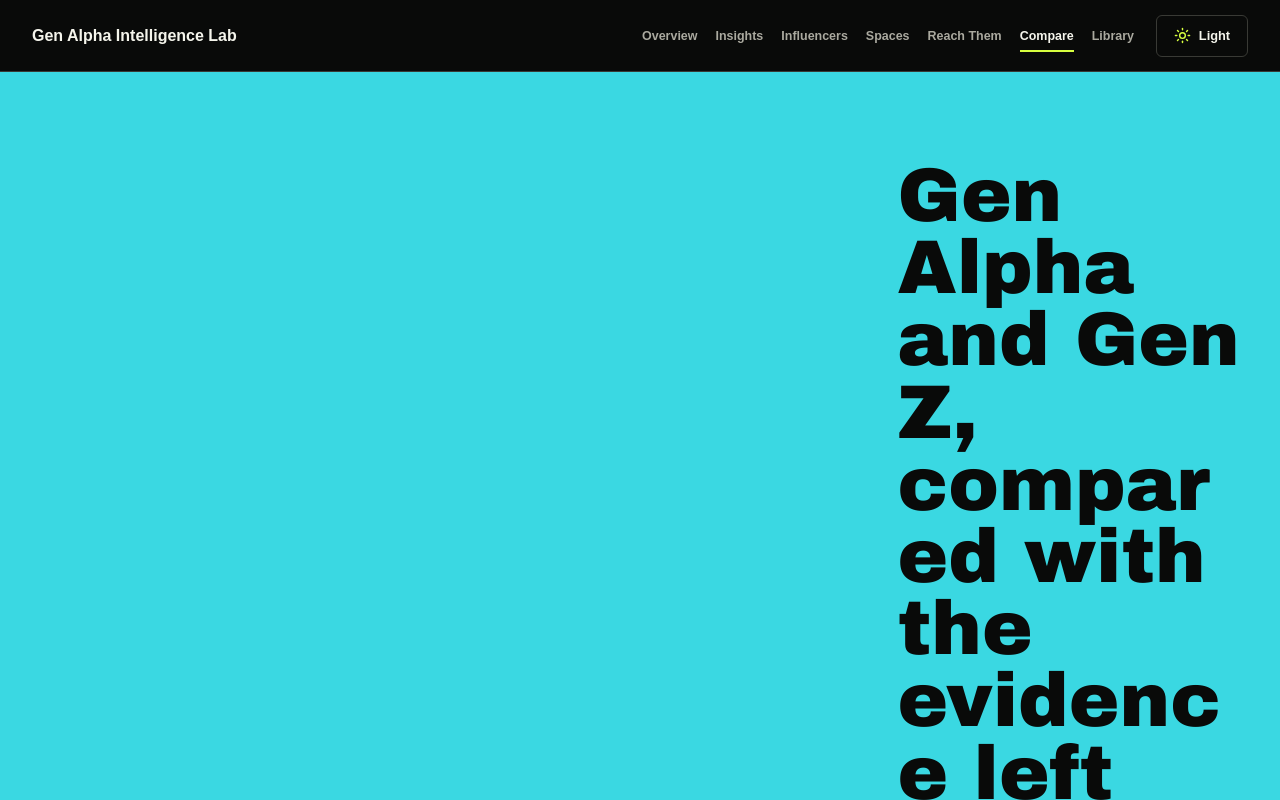
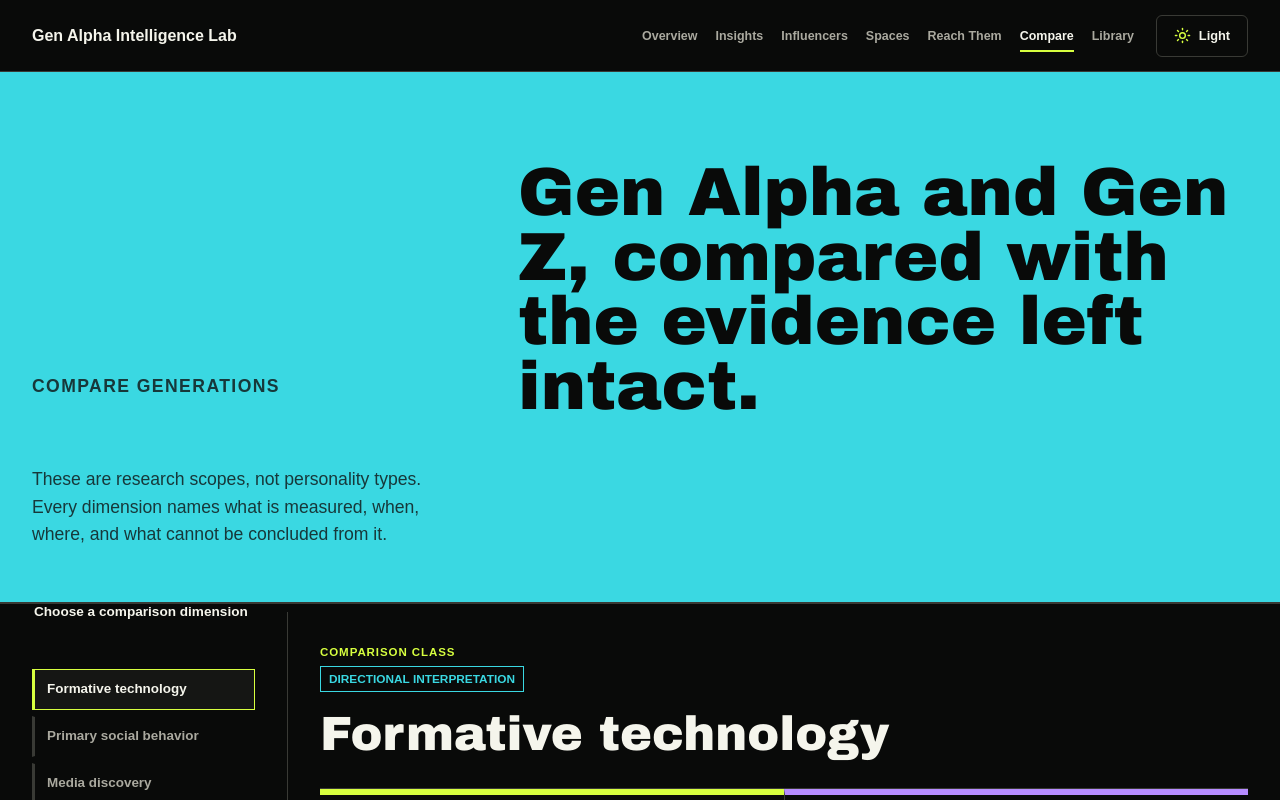
Before and after one commit to jgerms20/AgencyThings, a Next.js app in the folder apps/gen-alpha-lab/: page /compare in a window 1280 px wide. Shown: the top 800 px of the page. Built offline with nearby package versions, Linux system fonts and the light colour scheme.

Commit message:
Record Gen Alpha browser QA and polish

```diff
--- a/apps/gen-alpha-lab/src/app/globals.css
+++ b/apps/gen-alpha-lab/src/app/globals.css
@@ -746,7 +746,12 @@ iframe { display: block; max-width: 100%; }
 .finding-detail-page[class*="accent-"] .topic-lead { border-top: 8px solid var(--detail-accent); }
 .finding-detail-page[class*="accent-"] .detail-eyebrow { color: var(--detail-accent); }
 
-.compare-opening { background: var(--cyan); color: #090a09; }
+.compare-opening {
+  grid-template-columns: minmax(0, .75fr) minmax(560px, 1.25fr);
+  background: var(--cyan);
+  color: #090a09;
+}
+.compare-opening h1 { font-size: 4.25rem; }
 .compare-opening > p { color: #17383a; }
 .compare-page .comparison-workspace,
 .compare-page .comparison-result,
--- a/apps/gen-alpha-lab/src/components/LabWorkspace.tsx
+++ b/apps/gen-alpha-lab/src/components/LabWorkspace.tsx
@@ -23,7 +23,7 @@ export default function LabWorkspace({ initialRecords }: LabWorkspaceProps) {
       <InsightTabs />
 
       <section className="people-preview" aria-labelledby="people-preview-heading">
-        <div className="section-line"><h2 id="people-preview-heading">Who shapes the culture</h2><Link className="text-link" href="/influencers">See all 30 influencers <ArrowUpRight aria-hidden="true" size={17} /></Link></div>
+        <div className="section-line"><h2 id="people-preview-heading">Who shapes the culture</h2><Link className="text-link" href="/influencers">See all 42 culture shapers <ArrowUpRight aria-hidden="true" size={17} /></Link></div>
         <div className="portrait-strip portrait-strip-five">
           {featuredInfluencers.map((influencer) => (
             <Link href={`/influencers/${influencer.id}`} key={influencer.id}>
--- a/apps/gen-alpha-lab/src/lib/seed-data.ts
+++ b/apps/gen-alpha-lab/src/lib/seed-data.ts
@@ -201,7 +201,7 @@ export const seedRecords: ResearchRecord[] = [
     title: "#093 Gen Alpha: AI, Gaming, and the First Fully Digital Childhood",
     source: "Eclectic Polymath",
     url: "https://open.spotify.com/episode/7l1peATWasIYA07RvqKgwn?si=XGKqiaAJRAKCs2F4X3wn_g",
-    summary: "Joshua's owned synthesis on how AI, gaming, and always-on media shape the first fully digital childhood.",
+    summary: "A podcast conversation exploring how AI, gaming, and always-on media shape the first fully digital childhood.",
     synthesisStatus: "Featured synthesis",
     tags: ["owned", "ai", "gaming", "digital-childhood"],
     useModes: ["think"],
```
Also changed, not shown: 3 other files (tests, documents, lock files or other folders).
